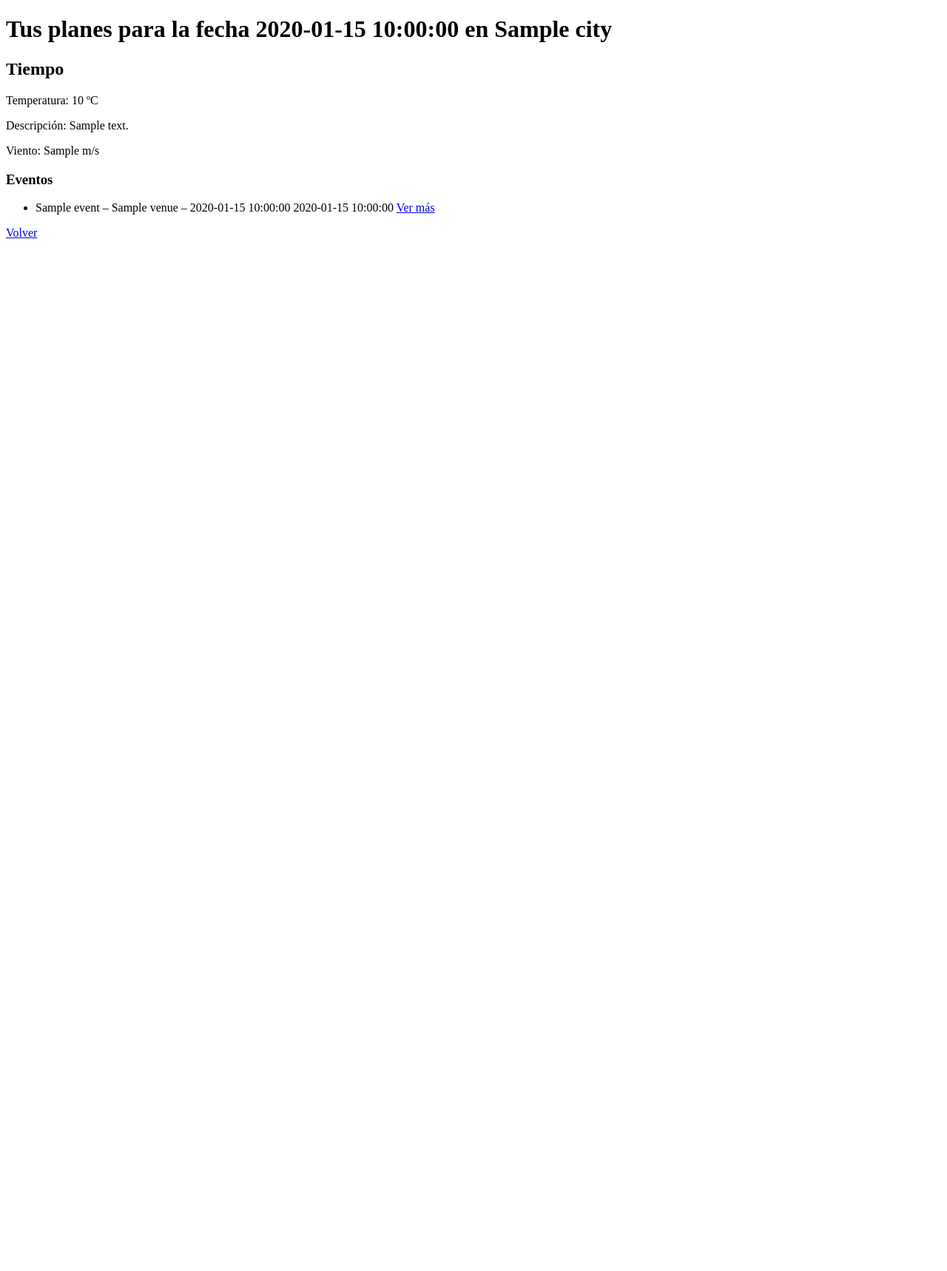
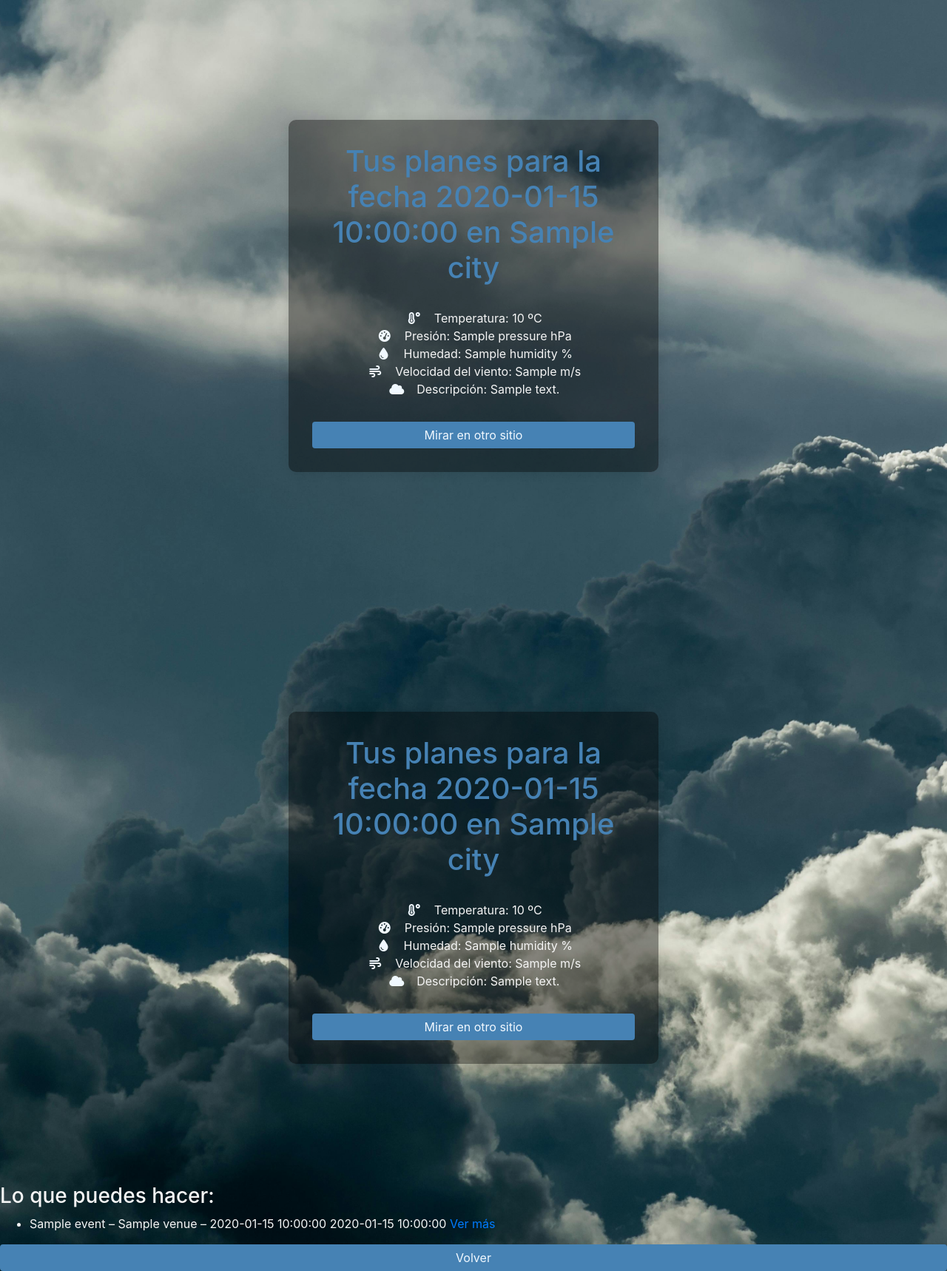
Before and after one commit to Belen91/City-day-planner, a Flask app: template src/templates/plan.html in a window 1280 px wide. Shown: the whole page at 74% size. Before the commit the page ends 322 px from the top, so only its background shows below. Run offline with Flask 3, Linux system fonts and the light colour scheme; the template is opened without the code that fills it: most values are stand-ins (such as "Sample title", 1, 10 or a date in 2020); some libraries are stand-ins or nearby versions.

```diff
--- a/src/templates/index.html
+++ b/src/templates/index.html
@@ -30,7 +30,7 @@
                 <!-- Esto borra el mensaje de error personalizado en cuanto empiezas a escribir, porque sino el campo seguiría como inválido aunque el usuario ya lo esté rellenando. -->
             </div>
             <div class="button">
-                <button type="submit" class="btn btn-primary w-75"> ¡Quiero saberlo ya, que tengo planes!</button>
+                <button type="submit" class="btn btn-primary w-75"> ¡Ver planes!</button>
             </div>
         </form>
         <!-- Esto es Jinja2, el lenguaje templating que Flask usa para “inyectar” datos dentro del HTML -->
--- a/src/templates/plan.html
+++ b/src/templates/plan.html
@@ -1,25 +1,94 @@
 <!DOCTYPE html>
 <html lang="en">
 <head>
-    <meta charset="UTF-8">
+   <meta charset="UTF-8">
     <meta name="viewport" content="width=device-width, initial-scale=1.0">
-    <title>Posibles planes para {{city}}</title>
+    <title>Plan in {{city}}</title>
+    <link rel="stylesheet" href="https://cdn.jsdelivr.net/npm/bootstrap@4.4.1/dist/css/bootstrap.min.css" integrity="sha384-Vkoo8x4CGsO3+Hhxv8T/Q5PaXtkKtu6ug5TOeNV6gBiFeWPGFN9MuhOf23Q9Ifjh" crossorigin="anonymous">
+    <script src="https://kit.fontawesome.com/4f37a75219.js" crossorigin="anonymous"></script>
+    <link rel="stylesheet" href="{{ url_for('static', filename='styles.css') }}">
 </head>
 <body>
-    <h1>Tus planes para la fecha {{date}} en {{city}}</h1>
 
+    <div class="container-fluid d-flex justify-content-center align-items-center min-vh-100">
+        <div class="weather-container">
+            <div class="weather-header">
+                <h1 class="mb-4">Tus planes para la fecha {{date}} en {{city}}</h1>
+            </div>
+            <div class="weather-info">
+                <div class="weather-item">
+                    <i class="fas fa-temperature-high"></i>
+                    Temperatura: {{weather.temperature}} ºC
+                </div>
+                <div class="weather-item">
+                    <i class="fas fa-tachometer-alt"></i>
+                    Presión: {{weather.pressure}} hPa
+
+                </div>
+                <div class="weather-item">
+                    <i class="fas fa-tint"></i>
+                    Humedad: {{weather.humidity}} %
+                </div>
+                <div class="weather-item">
+                    <i class="fas fa-wind"></i>
+                    Velocidad del viento: {{weather.wind_speed}} m/s
+                </div>
+                <div class="weather-item">
+                    <i class="fas fa-cloud"></i>
+                    Descripción: {{weather.description}}
+                </div>
+            </div>
+            <div class="button">
+                <a href="/" class="btn btn-primary w-100"> Mirar en otro sitio</a>
+            </div>
+
+            {% if error %}
+            <div class="alert alert-danger w-100" role="alert"> {{ error}} </div>
+            {% endif %}
+
+        </div>
+    </div>
+
+    <div class="container-fluid d-flex justify-content-center align-items-center min-vh-100">
+        <div class="weather-container">
+            <div class="weather-header">
+                <h1 class="mb-4">Tus planes para la fecha {{date}} en {{city}}</h1>
+            </div>
+            <div class="weather-info">
+                <div class="weather-item">
+                    <i class="fas fa-temperature-high"></i>
+                    Temperatura: {{weather.temperature}} ºC
+                </div>
+                <div class="weather-item">
+                    <i class="fas fa-tachometer-alt"></i>
+                    Presión: {{weather.pressure}} hPa
+
+                </div>
+                <div class="weather-item">
+                    <i class="fas fa-tint"></i>
+                    Humedad: {{weather.humidity}} %
+                </div>
+                <div class="weather-item">
+                    <i class="fas fa-wind"></i>
+                    Velocidad del viento: {{weather.wind_speed}} m/s
+                </div>
+                <div class="weather-item">
+                    <i class="fas fa-cloud"></i>
+                    Descripción: {{weather.description}}
+                </div>
+            </div>
+            <div class="button">
+                <a href="/" class="btn btn-primary w-100"> Mirar en otro sitio</a>
+            </div>
+
+            {% if error %}
+            <div class="alert alert-danger w-100" role="alert"> {{ error}} </div>
+            {% endif %}
+
+        </div>
+    </div>
     <section>
-        <h2>Tiempo</h2>
-        {% if weather %}
-        <p>Temperatura: {{weather.temperature}} ºC</p>
-        <p>Descripción: {{weather.description}}</p>
-        <p>Viento: {{weather.wind_speed}} m/s</p>
-        {% else %}
-        <p>No se ha podido obtener el tiempo</p>
-        {% endif %}
-    </section>
-    <section>
-        <h3>Eventos</h3>
+        <h3>Lo que puedes hacer: </h3>
     {% if events %}
       <ul>
         {% for e in events %}
@@ -35,8 +104,12 @@
       <p>No se han encontrado eventos para esa fecha.</p>
     {% endif %}
     </section>
+
     <div class="button">
         <a href="/" class="btn btn-primary w-100"> Volver</a>
     </div>
+
+    <script src="https://code.jquery.com/jquery-3.4.1.slim.min.js" integrity="sha384-J6qa4849blE2+poT4WnyKhv5vZF5SrPo0iEjwBvKU7imGFAV0wwj1yYfoRSJoZ+n" crossorigin="anonymous"></script>
+
 </body>
 </html>
```
Also changed, not shown: src/routes/plan_routes.py (+6 -2 lines), src/templates/plans.html (deleted, +0 -48 lines).
